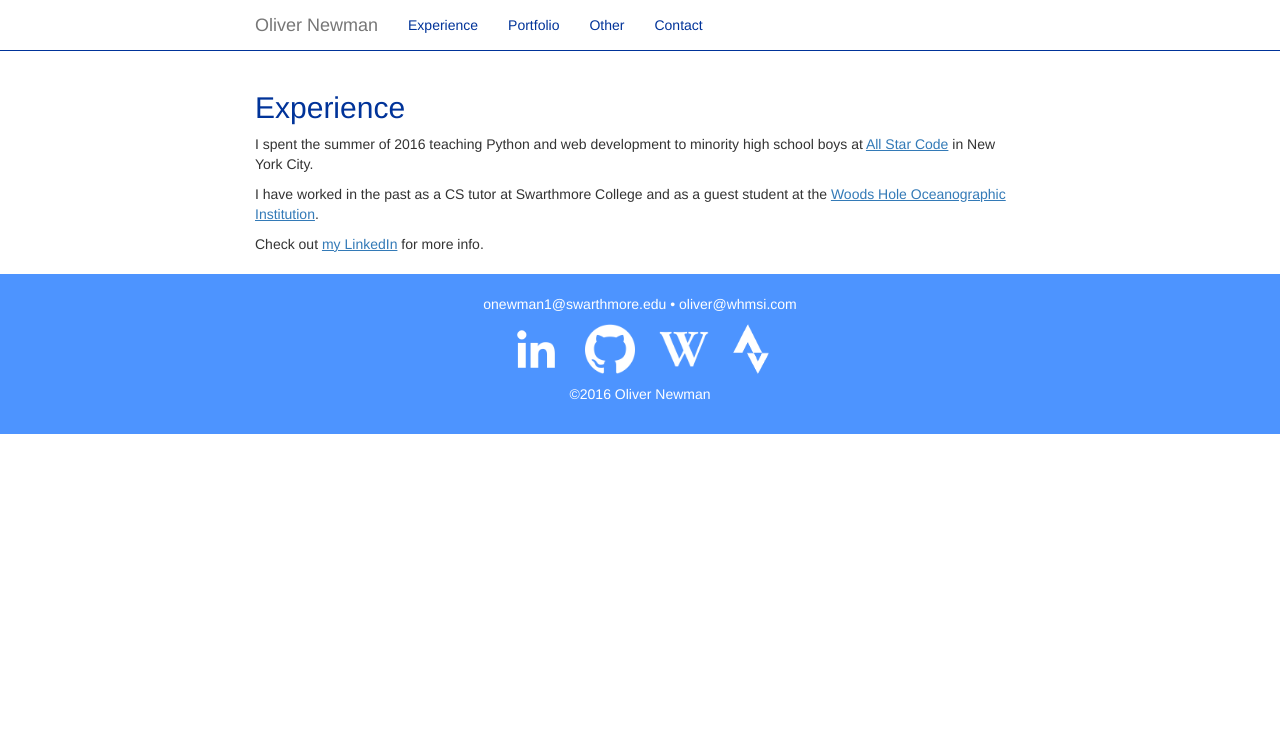
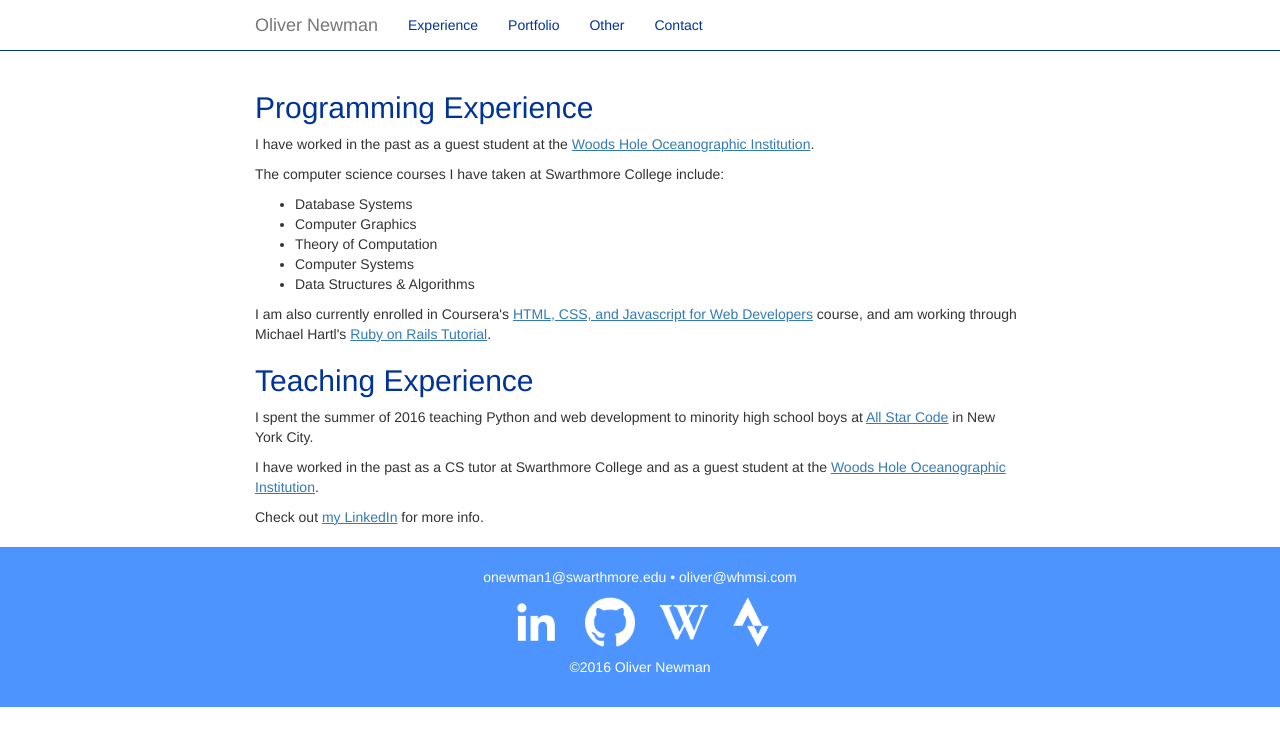
Before and after one commit to oliver-newman/personal_website, a Jekyll site: the page built from experience/index.html, in a window 1280 px wide. Shown: the top 746 px of the page. Built offline with Jekyll 4.4.1, drawn with Linux system fonts in a browser that asks for light colours.

Commit message:
Added info to contact and experience pages

```diff
--- a/experience/index.html
+++ b/experience/index.html
@@ -6,16 +6,38 @@ permalink: /experience/
 <div id="content">
   <div class="container section-container">
     <section>
-      <h2>Experience</h2>
-      <p>
-        I spent the summer of 2016 teaching Python and web development to minority high school boys at
-        <a href="http://www.allstarcode.org/">All Star Code</a> in New York City.
+      <h2>Programming Experience</h2>
+      <p>I have worked in the past as a guest student at the
+      <a href="http://www.whoi.edu/">Woods Hole Oceanographic Institution</a>.
       </p>
-      <p>
-        I have worked in the past as a CS tutor at Swarthmore College and as a guest student
-        at the <a href="http://www.whoi.edu/">Woods Hole Oceanographic Institution</a>.
+      <p>The computer science courses I have taken at Swarthmore College include:
+        <ul>
+          <li>Database Systems</li>
+          <li>Computer Graphics</li>
+          <li>Theory of Computation</li>
+          <li>Computer Systems</li>
+          <li>Data Structures &amp; Algorithms</li>
+        </ul>
       </p>
-      Check out <a href="https://www.linkedin.com/in/oliver-newman-a74a02ba">my LinkedIn</a>
+      <p>I am also currently enrolled in Coursera's
+      <a href="https://www.coursera.org/learn/html-css-javascript-for-web-developers/">HTML, CSS, and Javascript for Web Developers</a>
+      course, and am working through Michael Hartl's
+      <a href="https://railstutorial.org/">Ruby on Rails Tutorial</a>.
+      </p>
+    </section>
+    <section>
+      <h2>Teaching Experience</h2>
+      <p>I spent the summer of 2016 teaching Python and web development to
+      minority high school boys at
+      <a href="http://www.allstarcode.org/">All Star Code</a>
+      in New York City.
+      </p>
+      <p>I have worked in the past as a CS tutor at Swarthmore College
+      and as a guest student at the
+      <a href="http://www.whoi.edu/">Woods Hole Oceanographic Institution</a>.
+      </p>
+      <p>Check out
+      <a href="https://www.linkedin.com/in/oliver-newman-a74a02ba">my LinkedIn</a>
       for more info.
       </p>
     </section>
```
Also changed, not shown: contact/index.html (+12 -2 lines).
